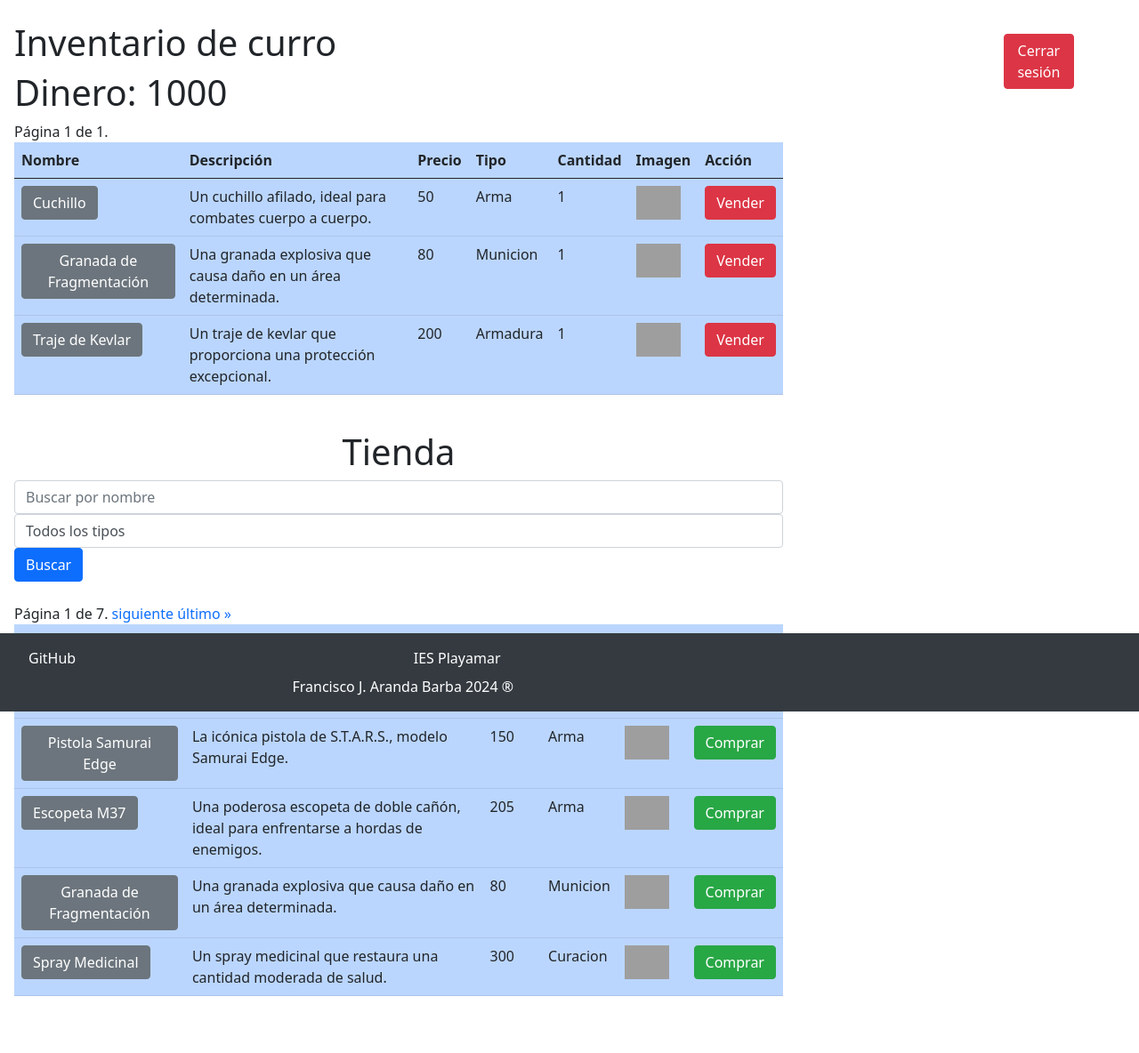
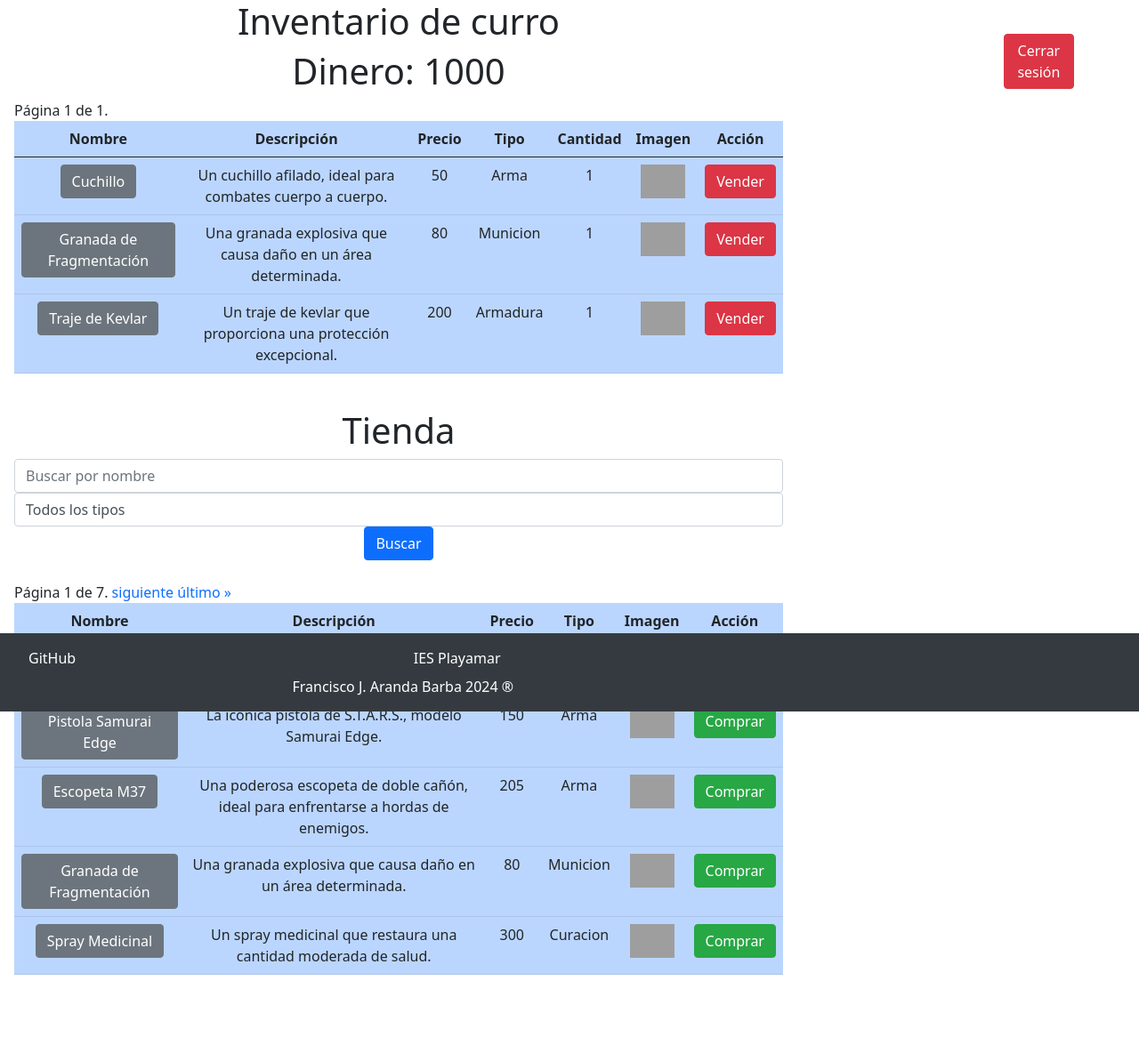
Before and after one commit to FJAB1992/TFG_PS, a Django app: page /tienda/ in a window 1280 px wide. Shown: the whole page at 89% size. After the commit the page ends 1096 px from the top, so only its background shows below. Run offline with Django 5.2, Linux system fonts and the light colour scheme; a user stored in the database is signed in; data comes from the database, SQL or seed files in the repository; some libraries are stand-ins or nearby versions; grey boxes are pictures that could not be loaded.

Commit message:
format_shop001

```diff
--- a/tfg_ps_app/templates/tienda.html
+++ b/tfg_ps_app/templates/tienda.html
@@ -8,7 +8,7 @@
 {% endblock %}
 
 {% block cuerpo %}
-<div class="container mt-4 mb-5">
+<div class="container text-center">
     <h1>Inventario de {{ jugador.user.username }}</h1>
     <h1>Dinero: {{ jugador.dinero }}</h1>
 
@@ -30,6 +30,7 @@
             {% endif %}
         </span>
     </div>
+
     <div class="table-responsive">
         <table class="table table-primary">
             <thead>
@@ -58,7 +59,7 @@
                     <td>
                         {% if item.objeto.url_imagen %}
                         <div class="image-container">
-                            <img src="{{ item.objeto.url_imagen }}" alt="{{ item.objeto.nombre }}" class="img-fluid" style=" max-width: 50px;max-height: 50px;">
+                            <img src="{{ item.objeto.url_imagen }}" alt="{{ item.objeto.nombre }}" class="img-fluid" style="max-width: 50px; max-height: 50px;">
                         </div>
                         {% else %}
                         <p>No hay imagen disponible.</p>
@@ -75,10 +76,11 @@
             </tbody>
         </table>
     </div>
+
     <br/>
     <h1 class="text-center">Tienda</h1>
 
-   <!-- Formulario de búsqueda y filtro -->
+    <!-- Formulario de búsqueda y filtro -->
     <form method="GET" action="{% url 'tfg_ps_app:tienda' %}" class="form-inline mb-4">
         <input type="text" name="q" class="form-control mr-sm-2" placeholder="Buscar por nombre" value="{{ query }}">
 
@@ -134,7 +136,7 @@
                     <td>
                         {% if objeto.url_imagen %}
                         <div class="image-container">
-                            <img src="{{ objeto.url_imagen }}" alt="{{ objeto.nombre }}" class="img-fluid" style=" max-width: 50px;max-height: 50px;">
+                            <img src="{{ objeto.url_imagen }}" alt="{{ objeto.nombre }}" class="img-fluid" style="max-width: 50px; max-height: 50px;">
                         </div>
                         {% else %}
                         <p>No hay imagen disponible.</p>
```
